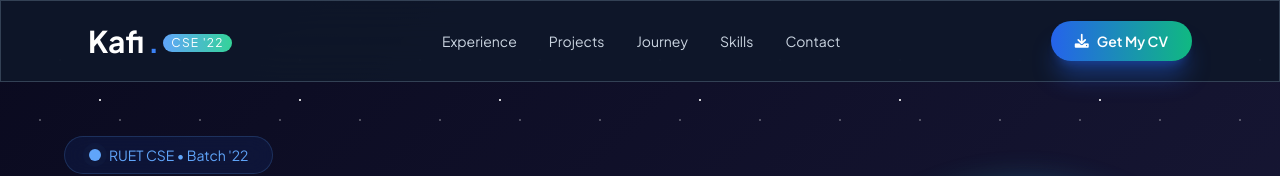
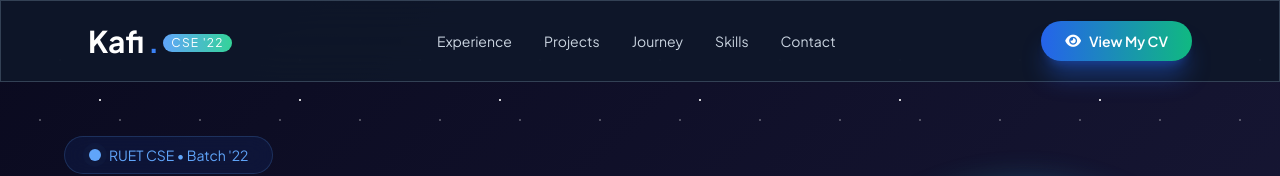
Before and after one commit to kafi-kustori/kafi-portfolio, a plain HTML site: page index.html in a window 1280 px wide. Shown: the top 176 px of the page. Drawn offline with nearby package versions, Linux system fonts and the light colour scheme.

Commit message:
Update index.html

```diff
--- a/index.html
+++ b/index.html
@@ -259,7 +259,6 @@
 </head>
 <body class="bg-[#020617] text-slate-300">
 
-    <!-- NAV BAR -->
     <nav id="navbar" class="fixed top-0 w-full glass z-50 border-b border-slate-700">
         <div class="max-w-6xl mx-auto px-6 py-5 flex justify-between items-center">
             <div class="flex items-center gap-2">
@@ -276,9 +275,9 @@
                 <a href="#contact" class="nav-link hover:text-white transition-colors">Contact</a>
             </div>
             <div class="flex items-center gap-4">
-                <a href="assets/cv.pdf" download="Abdullah_Hal_Kafi_Nafees_CV.pdf"
+                <a href="assets/cv.pdf" target="_blank"
                    class="bg-gradient-to-r from-blue-600 to-emerald-500 hover:from-blue-700 hover:to-emerald-600 px-6 py-2.5 rounded-3xl text-white font-semibold text-sm flex items-center gap-2 transition-all shadow-xl shadow-blue-600/40 hover:shadow-2xl hover:shadow-emerald-500/30">
-                    <i class="fas fa-download"></i> Get My CV
+                    <i class="fas fa-eye"></i> View My CV
                 </a>
                 <button onclick="toggleMobileMenu()" class="md:hidden text-2xl text-slate-300 hover:text-white transition-all">
                     <i class="fas fa-bars" id="menu-icon"></i>
@@ -297,7 +296,6 @@
         </div>
     </nav>
 
-    <!-- HERO SECTION -->
     <section class="hero-bg min-h-screen pt-28 pb-20 px-6 flex items-center">
         <div class="star-field">
             <div class="stars1"></div>
@@ -348,11 +346,9 @@
         </div>
     </section>
 
-    <!-- EXPERIENCE SECTION - NOW WITH 3 CARDS -->
     <section id="experience" class="py-20 px-6 max-w-6xl mx-auto">
         <div class="grid grid-cols-1 md:grid-cols-3 gap-8">
 
-            <!-- RUET Computing Society -->
             <div class="ach-card p-8" data-aos="fade-up">
                 <div class="flex items-start gap-4">
                     <img src="assets/RUET Computing Society.jpg" alt="RUET Computing Society" class="w-14 h-14 rounded-2xl object-cover border border-slate-700">
@@ -368,7 +364,6 @@
                 </div>
             </div>
 
-            <!-- RUET Cyber Security Club -->
             <div class="ach-card p-8" data-aos="fade-up" data-aos-delay="100">
                 <div class="flex items-start gap-4">
                     <img src="assets/rcsc.jpg" alt="RUET Cyber Security Club" class="w-14 h-14 rounded-2xl object-cover border border-slate-700">
@@ -385,7 +380,6 @@
                 </div>
             </div>
 
-            <!-- NEW: Physics Saviour & Udvash -->
             <div class="ach-card p-8" data-aos="fade-up" data-aos-delay="200">
                 <div class="flex items-start gap-4">
                     <div class="w-14 h-14 bg-emerald-500/10 rounded-2xl flex items-center justify-center flex-shrink-0">
@@ -406,7 +400,6 @@
         </div>
     </section>
 
-    <!-- Projects -->
     <section id="projects" class="py-20 px-6 max-w-6xl mx-auto">
         <div class="text-center mb-12" data-aos="fade-up">
             <span class="text-blue-400 font-medium tracking-widest">FEATURED</span>
@@ -445,7 +438,6 @@
         </div>
     </section>
 
-    <!-- Journey -->
     <section id="journey" class="py-24 bg-[#020617] border-t border-slate-800/50">
         <div class="max-w-4xl mx-auto px-6">
             <div class="text-center mb-16" data-aos="fade-up">
@@ -507,7 +499,6 @@
         </div>
     </section>
 
-    <!-- CORE SKILLS & EXPERTISE -->
     <section id="skills" class="py-20 px-6 max-w-6xl mx-auto bg-[#020617]">
         <div class="text-center mb-12" data-aos="fade-up">
             <h2 class="text-4xl font-bold text-white">Core Skills &amp; Expertise</h2>
@@ -515,7 +506,6 @@
         </div>
 
         <div class="grid grid-cols-1 md:grid-cols-3 gap-6">
-            <!-- App Dev & Backend -->
             <div class="skills-card" data-aos="zoom-in">
                 <div class="flex items-center gap-3 mb-6">
                     <img src="assets/flutter_icon.webp" alt="Flutter" class="h-9 w-9">
@@ -535,7 +525,6 @@
                 </ul>
             </div>
 
-            <!-- Graphic Design -->
             <div class="skills-card" data-aos="zoom-in" data-aos-delay="100">
                 <div class="flex items-center gap-3 mb-6">
                     <img src="assets/canva.jpg" alt="Canva" class="h-9 w-9 rounded-lg">
@@ -554,7 +543,6 @@
                 </a>
             </div>
 
-            <!-- Video Editing & Content Creation -->
             <div class="skills-card" data-aos="zoom-in" data-aos-delay="200">
                 <div class="flex items-center gap-3 mb-6">
                     <img src="assets/adobe-premiere-pro logo.webp" alt="Premiere Pro" class="h-9 w-9 rounded-lg">
@@ -606,7 +594,6 @@
         </div>
     </section>
 
-    <!-- Footer Stats -->
     <div class="py-12 bg-slate-900 border-y border-slate-800">
         <div class="max-w-6xl mx-auto px-6">
             <div class="grid grid-cols-2 md:grid-cols-4 gap-8 text-center">
@@ -630,7 +617,6 @@
         </div>
     </div>
 
-    <!-- Footer -->
     <footer id="contact" class="py-16 bg-slate-950 border-t border-slate-800">
         <div class="max-w-6xl mx-auto px-6 text-center">
             <p class="text-2xl font-semibold text-white mb-2">Let’s build something great together</p>
```
